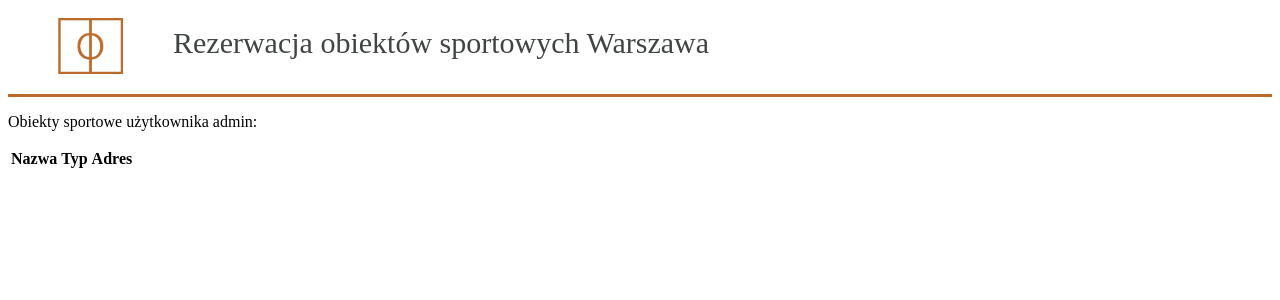
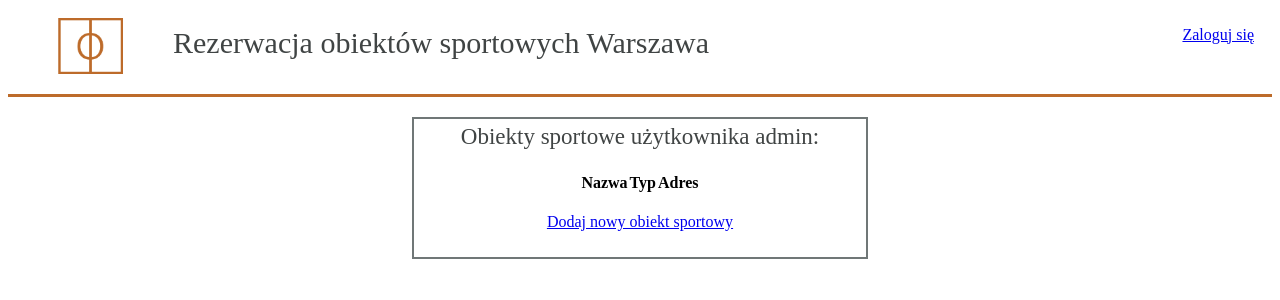
Before and after one commit to Mafarein/Coders_DataForCity, a Django app: page /usr/2/ in a window 1280 px wide. Shown: the top 300 px of the page. Run offline with Django 4.2, Linux system fonts and the light colour scheme; data comes from the database, SQL or seed files in the repository; both versions use the stored data as it was after the commit; lists and menus that the app fills with data are empty.

Commit message:
Przede wszystkim zmiana wyglądu wynajmującego

```diff
--- a/rezerwacja_sal/accounts/forms.py
+++ b/rezerwacja_sal/accounts/forms.py
@@ -76,6 +76,10 @@ class SchoolUserCreationForm(UserCreationForm):
 
     def is_valid(self) -> bool:
         v = super().is_valid()
+        if not v:
+            return False
         sa = school_address(self.cleaned_data['school_name'])
+        if sa is None:
+            return False
         lat, long = get_lat_long_from_address(sa['street'], sa['building_number'])
-        return v and sa is not None and lat is not None
+        return lat is not None
--- a/rezerwacja_sal/accounts/templates/accounts/profile.html
+++ b/rezerwacja_sal/accounts/templates/accounts/profile.html
@@ -2,5 +2,5 @@
 
 {% block content %}
 <h2>{{user.username}}</h2>
-<p><a href="{% url 'password_reset' %}">Zmień hasło</a></p>
+<p><a href="{% url 'search' %}">Przejdź do strony wyszukiwania obiektów sportowych</a></p>
 {% endblock %}
--- a/rezerwacja_sal/main/static/css/styles.css
+++ b/rezerwacja_sal/main/static/css/styles.css
@@ -15,6 +15,28 @@ header{
     font-size: 30px;
     margin-bottom: 20px;
 }
+
+.header-right{
+    text-align: right;
+    position: absolute;
+    right: 1em;
+}
+
+.header-right h2, .header-right p {
+    display: inline;
+}
+
+.header-right p{
+    margin-right: 10px;
+}
+
+.header-right h2{
+    font-family: 'Didot' serif;
+    font-size: 23px;
+    color: rgb(64, 68, 68);
+    margin-right: 30px;
+}
+
 
 img.logo{
     align-items: center;
@@ -36,11 +58,34 @@ img.logo{
     padding: 10px;
 }
 
+.facility_edit{
+    display: flex;
+}
+
+.block1{
+    width: 48%;
+    box-sizing: border-box;
+    padding: 10px;
+}
+
+.block1 table{
+    border-spacing: 10px;
+    border-collapse: separate;
+}
+.table2 {
+    display: inline-block;
+    border-collapse: collapse;
+}
+.table2 td {
+    text-align: center;
+    padding: 10px;
+}
+
 form {
     display: inline-block;
 }
 
-.login-center .p1{
+.p1{
     margin-top: -5px;
     color: rgb(64, 68, 68);
     font-family: 'Didot' serif;
@@ -48,7 +93,7 @@ form {
 }
 
 
-input[type="submit"]{
+input[type="submit"], button{
     text-align: center;
     font-size: 14px;
     border-radius: 5px;
@@ -58,22 +103,7 @@ input[type="submit"]{
     border: 2px solid rgb(64, 68, 68);
 }
 
-input[type="submit"]:hover {
-    background-color: rgb(64, 68, 68);
-    color: white;
-  }
-
-button {
-    text-align: center;
-    font-size: 14px;
-    border-radius: 5px;
-    margin-top: 10px;
-    background-color: white;
-    color: rgb(64, 68, 68);
-    border: 2px solid rgb(64, 68, 68);
-  }
-
-button:hover {
+input[type="submit"]:hover, button:hover  {
     background-color: rgb(64, 68, 68);
     color: white;
 }
--- a/rezerwacja_sal/main/templates/base_generic.html
+++ b/rezerwacja_sal/main/templates/base_generic.html
@@ -14,6 +14,17 @@
     <div class="top-login">
         <img class="logo" src="{% static 'img/logo.png' %}" alt="logo">
         <header>Rezerwacja obiektów sportowych Warszawa</header>
+
+    <div class="header-right">
+        {% if user.is_anonymous %}
+        <p><a href='{% url "login" %}'>Zaloguj się</a></p>
+        {% else %}
+        <h2>{{user.username}}</h2>
+        <p><a href="{% url 'password_reset' %}">Zmień hasło</a></p>
+        <p><a href='{%  url "logout" %}'>Wyloguj się</a></p>
+        {% endif %}
+    </div>
+
     </div>
     <main>
         {% block content %}
--- a/rezerwacja_sal/main/templates/main/user_facilities.html
+++ b/rezerwacja_sal/main/templates/main/user_facilities.html
@@ -1,15 +1,18 @@
-{% extends "base_generic.html" %}
+{% extends "base_accounts.html" %}
 
-{% block content %}
-<p>Obiekty sportowe użytkownika {{owner}}:</p>
-<table>
+
+
+{% block page-content %}
+<p class="p1">Obiekty sportowe użytkownika {{owner}}:</p>
+<table class="table2">
     <tr><th>Nazwa</th><th>Typ</th><th>Adres</th></tr>
     {% for fac in facilities %}
     <tr>
-            <td><a href="{% url "facility_detail" fac.pk %}">{{fac.name}}</a></td>
+            <td><a href="{% url 'facility_detail' fac.pk %}">{{fac.name}}</a></td>
             <td><ul>{% for t in fac.type.all %}<li>{{t.type}}</li>{% endfor %}</ul></td>
             <td>{{fac.street_name}} {{fac.building_number}}</td>
     </tr>
     {% endfor %}
 </table>
-{% endblock content %}
+<p><a href="{% url 'facility_create' %}">Dodaj nowy obiekt sportowy</a></p>
+{% endblock page-content %}
--- a/rezerwacja_sal/main/urls.py
+++ b/rezerwacja_sal/main/urls.py
@@ -7,5 +7,6 @@ urlpatterns = [
     path('usr/<int:uid>/', get_facilities, name="user_facilities"),
     path('obj/create/', create_facility, name="facility_create"),
     path('obj/<int:fid>/', facility_detail, name="facility_detail"),
-    path('obj/<int:fid>/res/<int:rid>', accept_reservation, name="accept_reservation")
+    path('obj/<int:fid>/res/<int:rid>', accept_reservation, name="accept_reservation"),
+    path('create_facility/', create_facility, name='create_facility')
 ]
--- a/rezerwacja_sal/main/utils.py
+++ b/rezerwacja_sal/main/utils.py
@@ -30,7 +30,7 @@ def get_lat_long_from_address(street_name, building_number):
 def school_address(school_name):
     school_name = school_name.upper()
     url = "https://api.um.warszawa.pl/api/action/datastore_search?"
-    q = {"resource_id":"1cae4865-bb17-4944-a222-0d0cdc377951", "filters":'{"Nazwa placówki": "'+school_name+'"}'}
+    q = {"resource_id":"1cae4865-bb17-4944-a222-0d0cdc377951", "q":school_name}
     response = requests.get(url, q)
     if response.status_code != 200:
         return None
```
Also changed, not shown: rezerwacja_sal/main/templates/main/facility_edit.html (+17 -11 lines), rezerwacja_sal/db.sqlite3.
